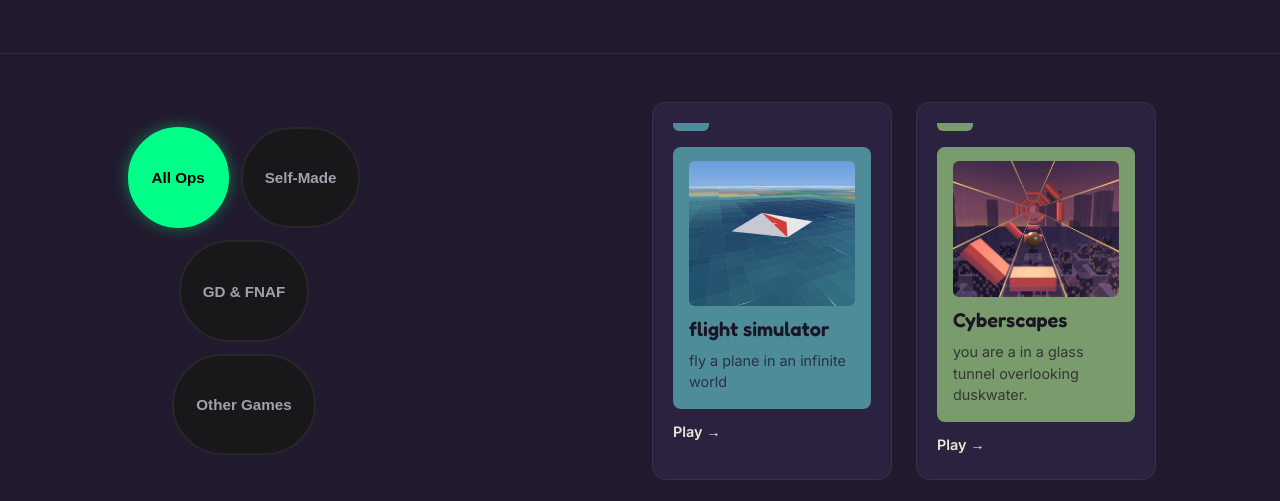
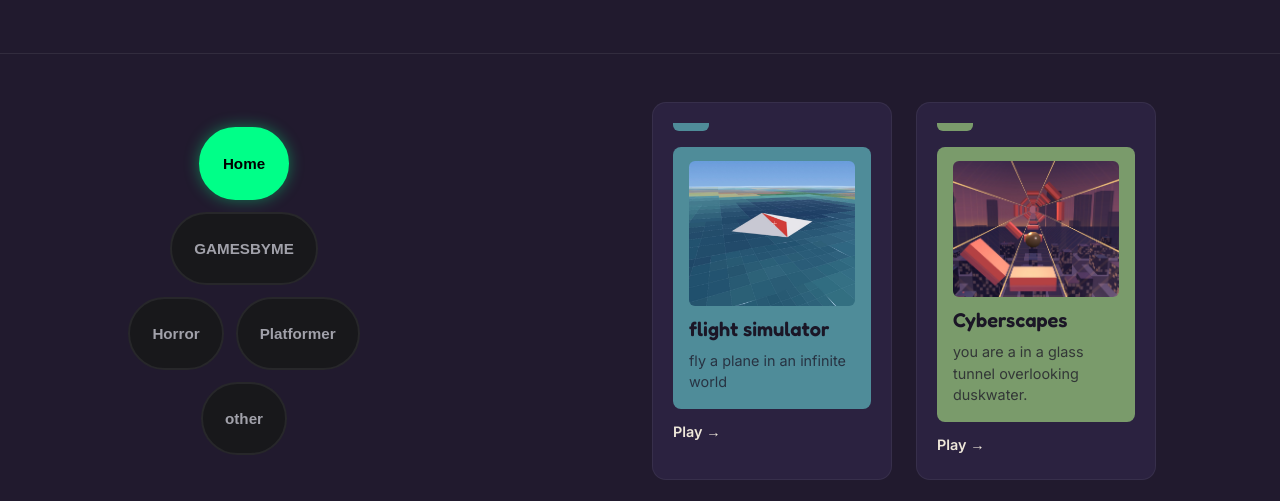
Before and after one commit to theboomhazaura/Gamesbyme, a plain HTML site: page index.html in a window 1280 px wide. Shown: the part 251-752 px from the top of the page. Drawn offline with Linux system fonts and the light colour scheme.

Commit message:
Update tab buttons in index.html

```diff
--- a/index.html
+++ b/index.html
@@ -129,10 +129,11 @@
 <body>
 
   <div class="tab-container">
-    <button class="tab-btn active" onclick="filterCategory(event, 'all')">All Ops</button>
-    <button class="tab-btn" onclick="filterCategory(event, 'my-creations')">Self-Made</button>
-    <button class="tab-btn" onclick="filterCategory(event, 'bangers')">GD & FNAF</button>
-    <button class="tab-btn" onclick="filterCategory(event, 'brainrot')">Other Games</button>
+    <button class="tab-btn active" onclick="filterCategory(event, 'all')">Home</button>
+    <button class="tab-btn" onclick="filterCategory(event, 'my-creations')">GAMESBYME</button>
+    <button class="tab-btn" onclick="filterCategory(event, 'bangers')">Horror</button>
+    <button class="tab-btn" onclick="filterCategory(event, 'brainrot')">Platformer</button>
+    <button class="tab-btn" onclick="filterCategory(event, 'bangers')">other</button>
   </div>
 
   <main id="shelf-container" class="shelf-grid"></main>
```
